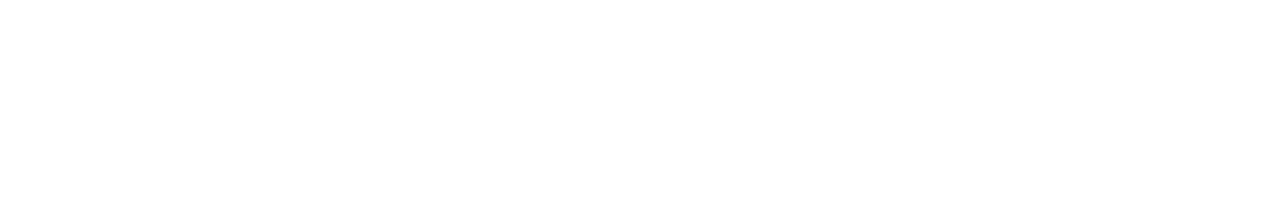
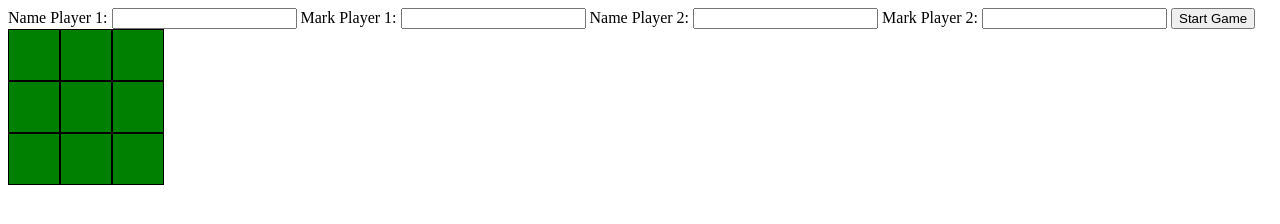
Before and after one commit to U2FUSB/odin-tic-tac-toe, a plain HTML site: page index.html in a window 1280 px wide. Drawn offline with Linux system fonts and the light colour scheme.

Commit message:
feat: Add minimal css for event listener

```diff
--- a/index.html
+++ b/index.html
@@ -5,6 +5,28 @@
         <meta name="viewport" content="width=device-width, initial-scale=1.0" />
         <title>Tic Tac Toe</title>
         <script src="./javascript.js"></script>
+        <link rel="stylesheet" href="style.css" />
     </head>
-    <body></body>
+    <body>
+        <label for="player1-name">Name Player 1: </label>
+        <input id="player1-name" type="text" />
+        <label for="player1-mark">Mark Player 1: </label>
+        <input id="player1-mark" type="text" />
+        <label for="player2-name">Name Player 2: </label>
+        <input id="player2-name" type="text" />
+        <label for="player2-mark">Mark Player 2: </label>
+        <input id="player2-mark" type="text" />
+        <button>Start Game</button>
+        <div class="game-grid">
+            <div></div>
+            <div></div>
+            <div></div>
+            <div></div>
+            <div></div>
+            <div></div>
+            <div></div>
+            <div></div>
+            <div></div>
+        </div>
+    </body>
 </html>
--- a/javascript.js
+++ b/javascript.js
@@ -75,6 +75,7 @@ const Gameboard = (function () {
 })();
 
 const Display = (function () {
+
     function printGameboard() {
         console.clear();
         console.log(Gameboard.getBoard().slice(0, 3));
--- /dev/null
+++ b/style.css
@@ -0,0 +1,17 @@
+:root {
+    --cell-size: 50px;
+    --border-size: 1px;
+    --grid-size: calc(var(--cell-size) * 3);
+}
+.game-grid {
+    display: grid;
+    grid-template-columns: repeat(3, 1fr);
+    width: var(--grid-size);
+    height: var(--grid-size);
+}
+.game-grid > div {
+    width: var(--cell-size);
+    height: var(--cell-size);
+    background-color: green;
+    border: black solid var(--border-size);
+}
```
